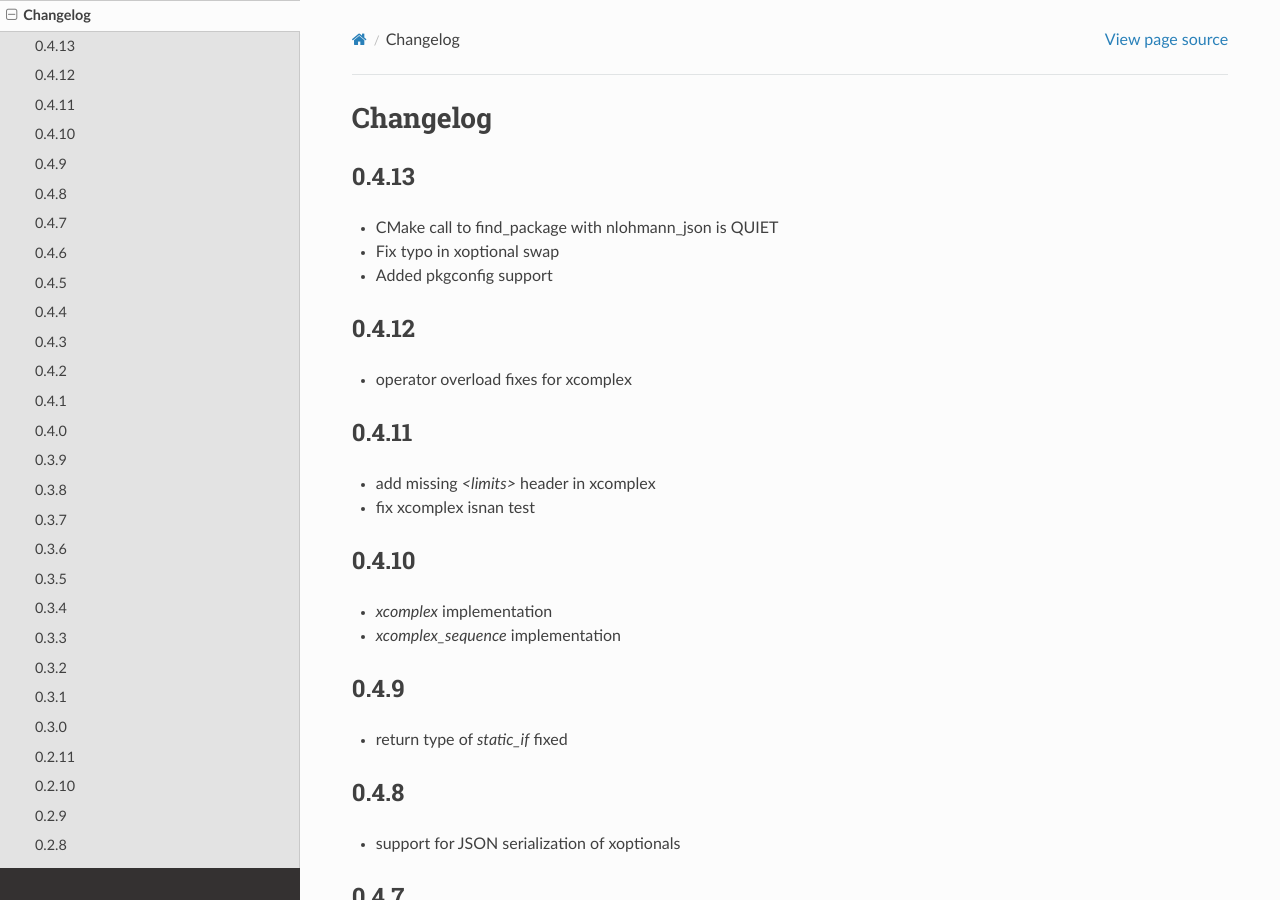
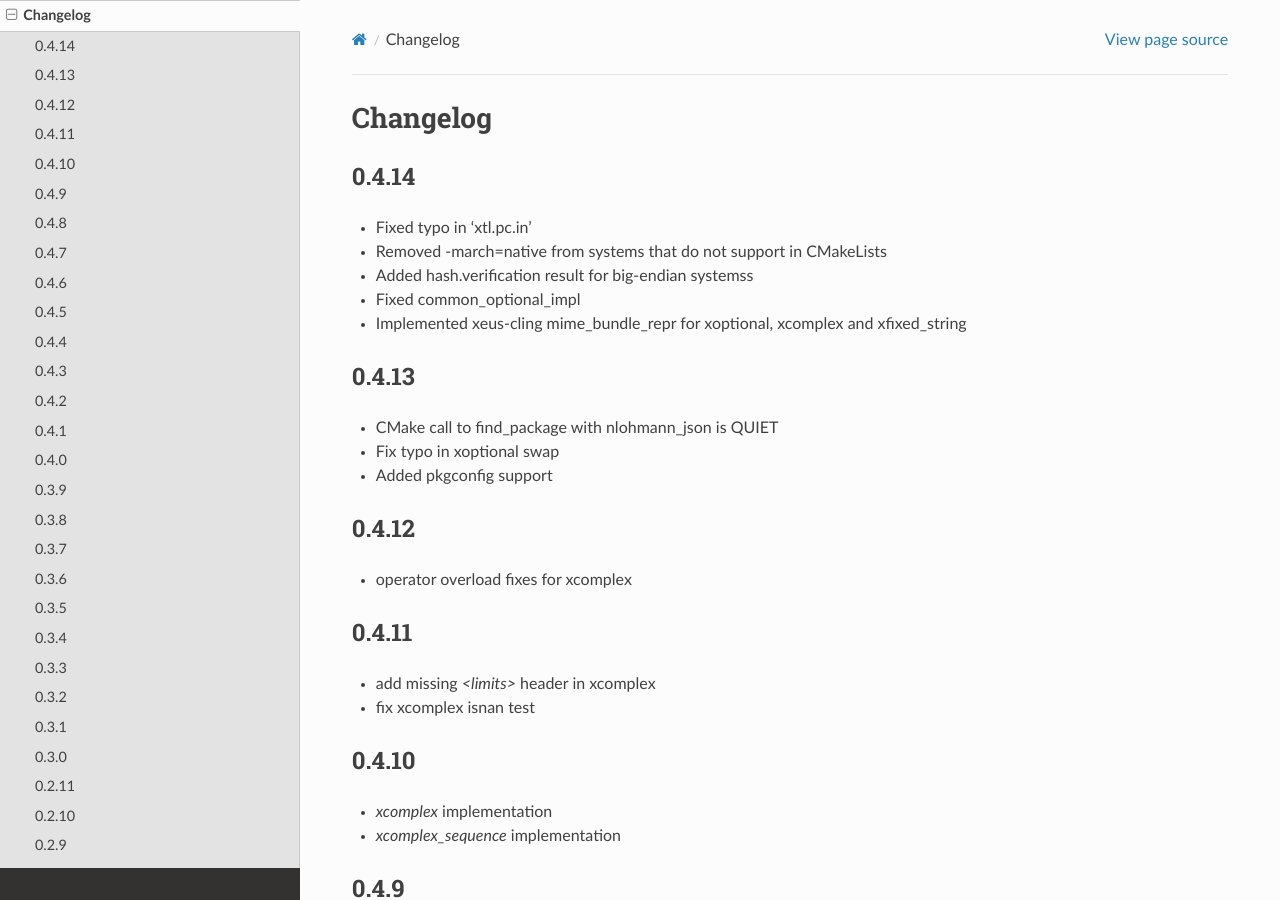
Before and after one commit to xtensor-stack/xtl, a Sphinx documentation site: the page built from docs/source/changelog.rst, in a window 1280 px wide and 900 px high. Built offline with Sphinx 7.4.7 and the Read the Docs theme 2.0.0, drawn with Linux system fonts in a browser that asks for light colours.

Commit message:
release 0.4.14

```diff
--- a/docs/source/changelog.rst
+++ b/docs/source/changelog.rst
@@ -6,6 +6,15 @@
 
 Changelog
 =========
+
+0.4.14
+------
+
+- Fixed typo in 'xtl.pc.in'
+- Removed -march=native from systems that do not support in CMakeLists
+- Added hash.verification result for big-endian systemss
+- Fixed common_optional_impl
+- Implemented xeus-cling mime_bundle_repr for xoptional, xcomplex and xfixed_string
 
 0.4.13
 ------
```
Also changed, not shown: 1 other file.
